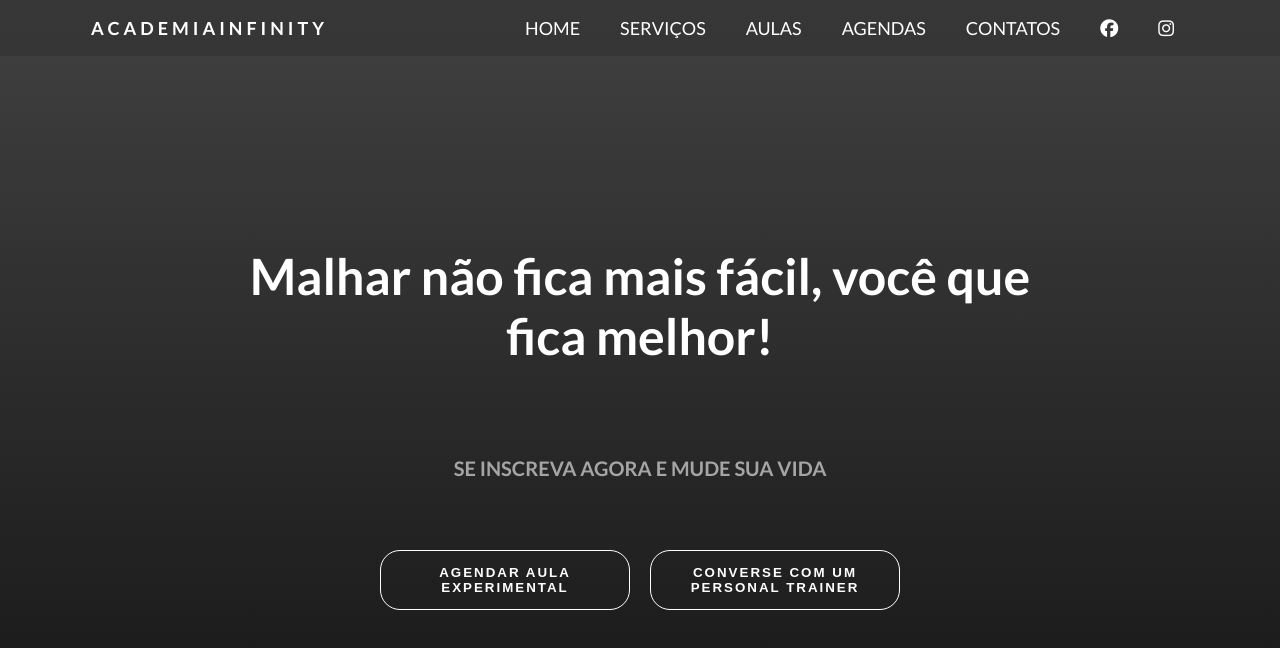
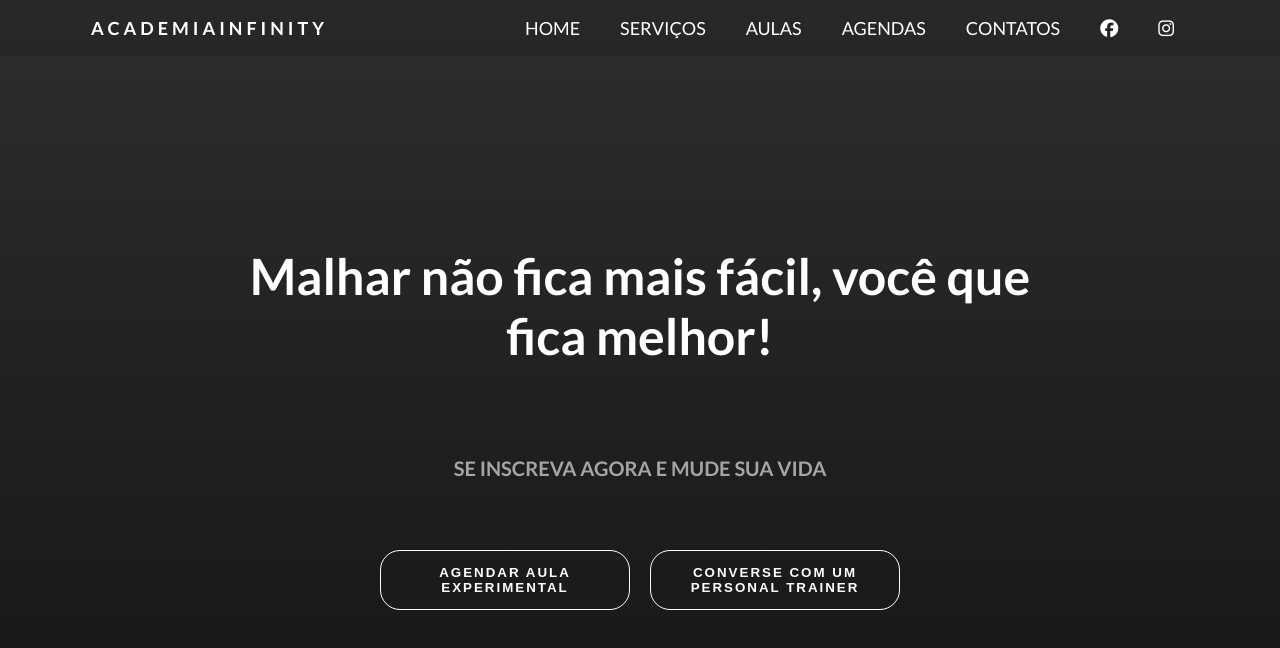
Before and after one commit to dev-saulo/Projeto-LandingPage-Academia, a plain HTML site: page index.html in a window 1280 px wide. Drawn offline with Linux system fonts and the light colour scheme; the site is published under a folder, as on GitHub Pages, so addresses that start at the root find nothing; a web font is replaced by a local one.

Commit message:
alteração na pasta img

```diff
--- a/CSS/style.css
+++ b/CSS/style.css
@@ -18,7 +18,7 @@ html {
 }
 
 body {
-    background: linear-gradient(rgba(17, 17, 17, 0.8), rgba(20, 20, 20, 1)), url(/src/img1.jpg);
+    background: linear-gradient(rgba(17, 17, 17, 0.8), rgba(20, 20, 20, 1)), url(../src/img1.jpg);
     background-position: center center;
     background-size: cover;
     background-position-y: 0;
```
